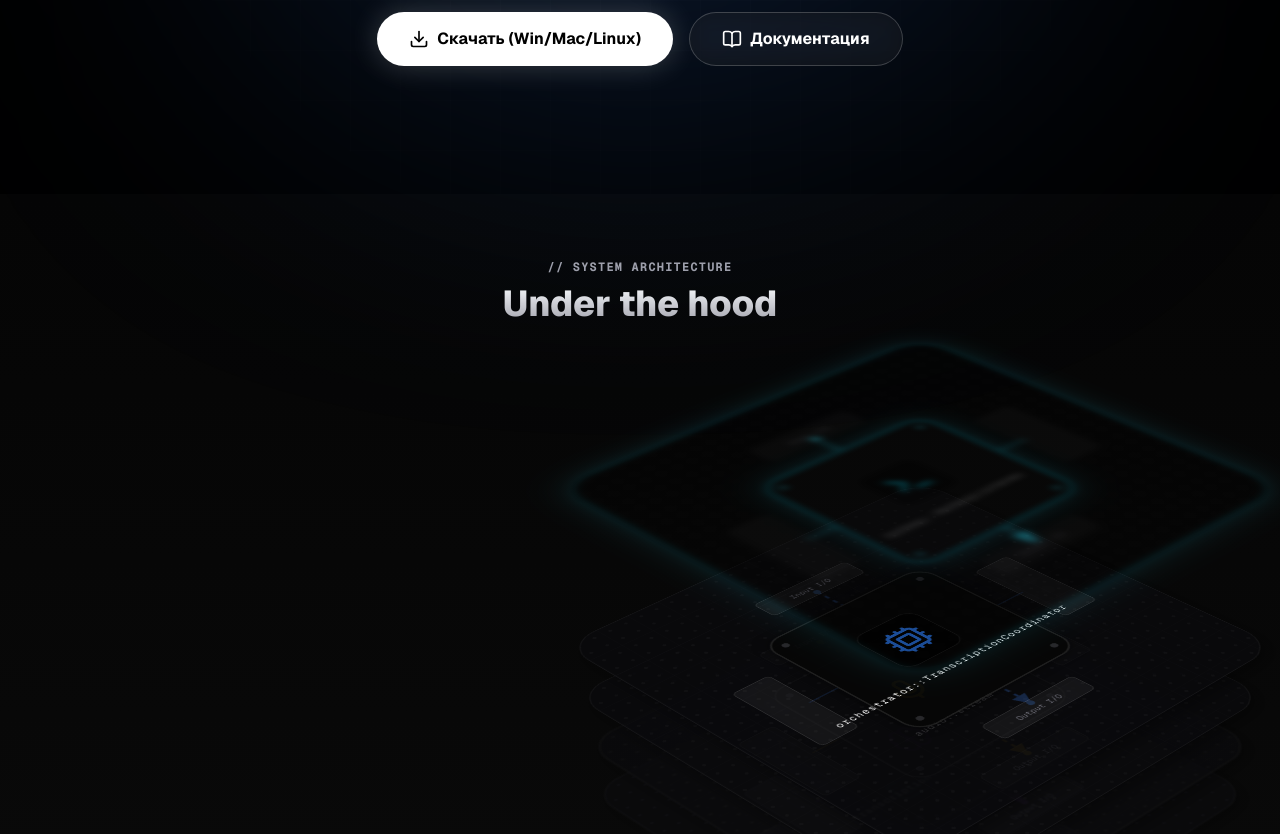
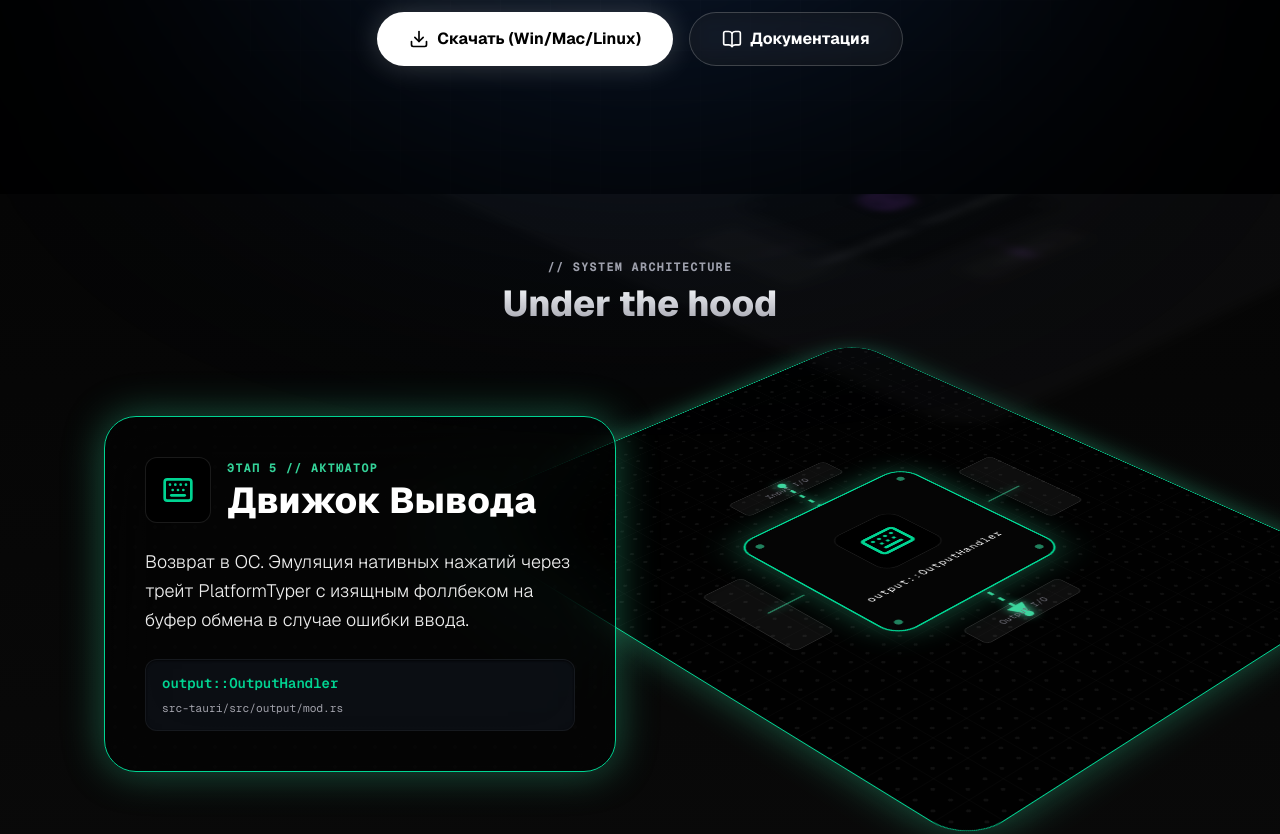
Before and after one commit to axelbaumlisto/voxis-landing, a Next.js app: page /ru in a window 1280 px wide. Shown: the part 700-1534 px from the top of the page. Built offline with nearby package versions, Linux system fonts and the light colour scheme.

Commit message:
fix(landing): vision review r1 — stack code-pill (P0 collision), brighten+enlarge+recenter 3D board so multi-layer depth reads through full fly-through

```diff
--- a/src/app/globals.css
+++ b/src/app/globals.css
@@ -240,15 +240,35 @@ body {
 }
 @utility pill-code {
   display: flex;
-  align-items: center;
-  justify-content: space-between;
-  padding: 1rem;
+  flex-direction: column;
+  align-items: flex-start;
+  gap: 0.35rem;
+  padding: 0.85rem 1rem;
   border-radius: var(--glass-radius-sm);
   background-color: var(--code-fill);
   border: 1px solid var(--glass-border-soft);
   box-shadow: inset 0 1px 2px rgba(0, 0, 0, 0.6);
   font-family: var(--font-mono);
   font-size: 0.875rem;
+}
+
+/* type name: prominent, own line, never collides with the path */
+.pill-code__type {
+  font-weight: 600;
+  white-space: nowrap;
+  overflow: hidden;
+  text-overflow: ellipsis;
+  max-width: 100%;
+}
+
+/* file path: muted, own line, clips gracefully with ellipsis */
+.pill-code__path {
+  color: var(--color-muted);
+  font-size: 0.7rem;
+  white-space: nowrap;
+  overflow: hidden;
+  text-overflow: ellipsis;
+  max-width: 100%;
 }
 
 /* Lava lamp blobs (optional hero background) */
--- a/src/components/Architecture.tsx
+++ b/src/components/Architecture.tsx
@@ -20,9 +20,9 @@ const IconMap: Record<IconKey, React.ComponentType<{ className?: string }>> = {
   keyboard: Keyboard,
 };
 
-const SPREAD = 620;
-const FOCUS_POP = 120;
-const EPSILON = 0.5;
+const SPREAD = 440;
+const FOCUS_POP = 90;
+const EPSILON = 0.6;
 const UNPACK_END = 0.1; // scroll fraction spent "unpacking" the stack
 
 /**
@@ -63,21 +63,23 @@ function BoardLayer({
     return baseDepth + pop;
   });
 
+  // Peak brightness spans 0..FOCUS_POP so the popped active layer is the brightest,
+  // and far layers keep a visible floor (~0.15) so 3-4 planes always read as a stack.
   const opacity = useTransform(
     currentZ,
-    [-3200, -1600, -700, 0, 180, 420],
-    [0.04, 0.22, 0.6, 1, 0.12, 0],
+    [-2400, -1300, -500, 0, 120, 340, 560],
+    [0.15, 0.4, 0.85, 1, 1, 0.45, 0],
     { clamp: true }
   );
 
   const blur = useTransform(
     currentZ,
-    [-3200, -1500, -600, 0, 200],
-    ["blur(14px)", "blur(8px)", "blur(3px)", "blur(0px)", "blur(8px)"],
+    [-2400, -1200, -450, 0, 120, 380],
+    ["blur(11px)", "blur(6px)", "blur(2px)", "blur(0px)", "blur(0px)", "blur(7px)"],
     { clamp: true }
   );
 
-  const scale = useTransform(currentZ, [-200, 0, 200], [0.98, 1.04, 0.98], { clamp: true });
+  const scale = useTransform(currentZ, [-200, 0, 120, 320], [0.96, 1.03, 1.08, 0.98], { clamp: true });
 
   return (
     <motion.div
@@ -89,16 +91,16 @@ function BoardLayer({
         transformStyle: "preserve-3d",
       }}
       className={`absolute inset-0 rounded-[40px] border flex items-center justify-center
-        ${isActive ? step.glow + " bg-black/95 shadow-2xl" : "border-white/5 bg-zinc-950/85 shadow-[0_10px_30px_rgba(0,0,0,0.5)]"}
+        ${isActive ? step.glow + " bg-black/95 shadow-2xl" : "border-white/10 bg-zinc-900/80 shadow-[0_10px_30px_rgba(0,0,0,0.5)]"}
       `}
     >
-      <div className={`absolute inset-0 pcb-grid rounded-[40px] ${isActive ? "opacity-30" : "opacity-20"}`}></div>
+      <div className={`absolute inset-0 pcb-grid rounded-[40px] ${isActive ? "opacity-40" : "opacity-30"}`}></div>
 
       {/* SVG Block Diagram Traces */}
       <svg
         className="absolute inset-0 w-full h-full pointer-events-none"
         viewBox="0 0 500 500"
-        style={isActive ? { filter: `drop-shadow(0 0 4px ${step.hex})`, opacity: 1 } : { opacity: 0.25 }}
+        style={isActive ? { filter: `drop-shadow(0 0 6px ${step.hex})`, opacity: 1 } : { opacity: 0.45 }}
       >
         <defs>
           <marker id={`arrow-${i}`} viewBox="0 0 10 10" refX="9" refY="5" markerWidth="6" markerHeight="6" orient="auto">
@@ -239,8 +241,8 @@ function ArchitectureDesktop({
                         </p>
 
                         <div className={`w-full pill-code ${step.iconColor}`} style={{ fontFamily: "var(--font-mono)" }}>
-                          <span>{step.className}</span>
-                          <span className="text-zinc-600 text-xs">{step.filePath}</span>
+                          <span className="pill-code__type">{step.className}</span>
+                          <span className="pill-code__path">{step.filePath}</span>
                         </div>
                       </div>
                     </div>
@@ -252,11 +254,11 @@ function ArchitectureDesktop({
       </div>
 
       {/* Right Side: The Exploding 3D Chip Stack (pure depth-sorted, no z-index) */}
-      <div className="w-1/2 h-full flex items-center justify-center perspective-[2500px] z-10">
+      <div className="w-1/2 h-full flex items-center justify-center perspective-[2200px] z-10">
         <motion.div
-          className="relative w-[500px] h-[500px]"
+          className="relative w-[620px] h-[620px] lg:w-[720px] lg:h-[720px]"
           style={{
-            transform: "rotateX(60deg) rotateZ(-45deg)",
+            transform: "rotateX(58deg) rotateZ(-45deg) translateY(-4%)",
             transformStyle: "preserve-3d",
           }}
         >
@@ -311,7 +313,8 @@ export default function Architecture({ steps }: ArchitectureProps) {
                   {step.desc}
                 </p>
                 <div className={`w-full pill-code text-xs ${step.iconColor}`} style={{ fontFamily: "var(--font-mono)" }}>
-                  {step.className}
+                  <span className="pill-code__type">{step.className}</span>
+                  <span className="pill-code__path">{step.filePath}</span>
                 </div>
               </div>
             </div>
```
